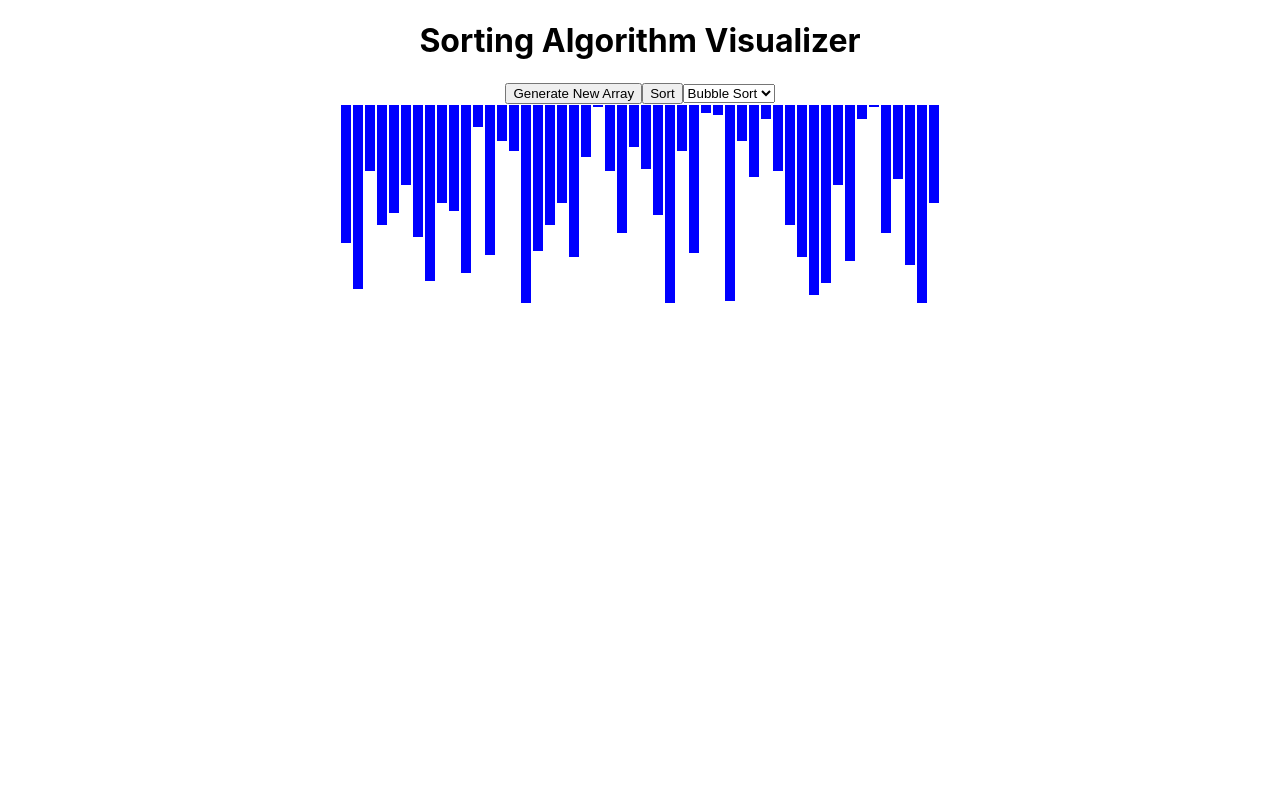
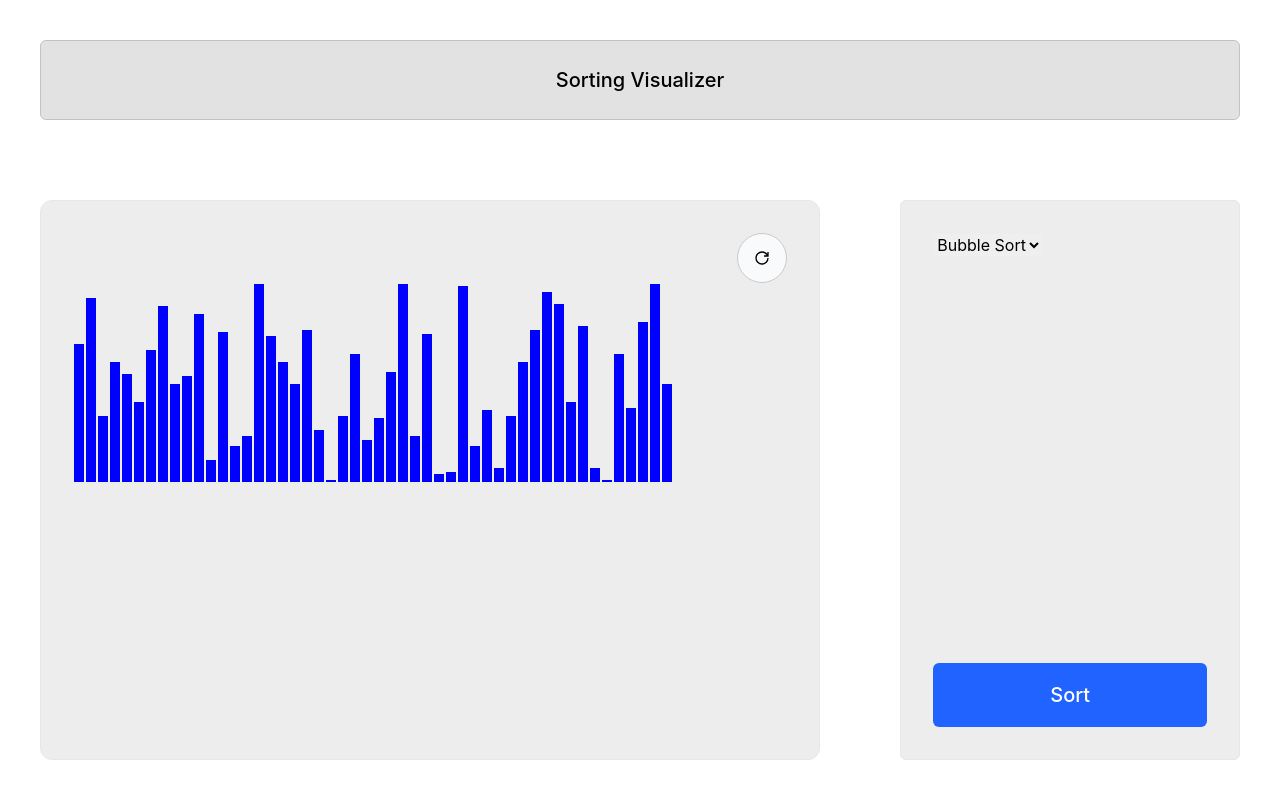
Before and after one commit to thekarandeveloper/Sorting-Visualizer, a React (Create React App) app in the folder client/: page / in a window 1280 px wide. Built offline with nearby package versions, Linux system fonts and the light colour scheme.

Commit message:
layout-intiialized

```diff
--- a/client/package.json
+++ b/client/package.json
@@ -9,6 +9,7 @@
     "axios": "^1.7.2",
     "react": "^18.3.1",
     "react-dom": "^18.3.1",
+    "react-icons": "^5.3.0",
     "react-scripts": "5.0.1",
     "web-vitals": "^2.1.4"
   },
@@ -35,5 +36,8 @@
       "last 1 firefox version",
       "last 1 safari version"
     ]
+  },
+  "devDependencies": {
+    "tailwindcss": "^3.4.10"
   }
 }
--- a/client/src/App.js
+++ b/client/src/App.js
@@ -1,9 +1,11 @@
-import logo from './logo.svg';
+// import logo from './logo.svg';
 import './App.css';
 import Visualizer from './components/Visualizer';
+import Navbar from './components/Navbar';
 function App() {
   return (
-    <div className="App">
+    <div className="h-[80vh]">
+    <Navbar></Navbar>
     <Visualizer />
   </div>
   );
--- /dev/null
+++ b/client/src/components/Navbar.js
@@ -0,0 +1,13 @@
+import React from 'react'
+
+function Navbar() {
+  return (
+    <section className='bg-[#e2e2e2] h-[10vh] flex justify-center items-center rounded-md border border-[#c2c2c2]'>
+
+    <div className='text-xl font-medium'>Sorting Visualizer</div>
+
+    </section>
+  )
+}
+
+export default Navbar
--- a/client/src/components/Visualizer.js
+++ b/client/src/components/Visualizer.js
@@ -1,6 +1,6 @@
 import React, { useState } from 'react';
 import { bubbleSort, quickSort } from '../utils/sortingAlgorithms';
-
+import { GrPowerReset } from "react-icons/gr";
 const Visualizer = () => {
     const generateRandomArray = (size) => {
         return Array.from({ length: size }, () => Math.floor(Math.random() * 100));
@@ -22,17 +22,13 @@ const Visualizer = () => {
   };
 
   return (
-    <div>
-      <h1>Sorting Algorithm Visualizer</h1>
-      <div>
-        <button onClick={() => setArray(generateRandomArray(50))} disabled={isSorting}>Generate New Array</button>
-        <button onClick={handleSort} disabled={isSorting}>Sort</button>
-        <select onChange={(e) => setAlgorithm(e.target.value)} value={algorithm} disabled={isSorting}>
-          <option value="bubble">Bubble Sort</option>
-          <option value="quick">Quick Sort</option>
-        </select>
-      </div>
-      <div style={{ display: 'flex', justifyContent: 'center' }}>
+    <div  className='flex w-full h-full'>
+
+     <section className='w-[70%] bg-[#ededed] p-8 border rounded-xl'>
+     <div className='w-full flex justify-end'>
+     <button className='border bg-slate-50 rounded-full p-4 border-[#c9c9c9]' onClick={() => setArray(generateRandomArray(50))} disabled={isSorting}><GrPowerReset /></button>
+     </div>
+
         {array.map((value, index) => (
           <div
             key={index}
@@ -45,7 +41,26 @@ const Visualizer = () => {
             }}
           />
         ))}
+        <div>
+
       </div>
+      </section>
+      <section className='flex flex-col w-[30%] bg-[#ededed] p-8 border rounded-md justify-between items-center'>
+
+
+        <div className='w-full'>
+        <select onChange={(e) => setAlgorithm(e.target.value)} value={algorithm} disabled={isSorting}>
+          <option value="bubble">Bubble Sort</option>
+          <option value="quick">Quick Sort</option>
+        </select>
+        </div>
+
+        <div className='bottom-0 w-full h-16'>
+        <button className='rounded-md w-[100%] bg-[#2063ff] text-white h-full text-xl font-medium' onClick={handleSort} disabled={isSorting}>Sort</button>
+        </div>
+
+      </section>
+
     </div>
   );
 };
--- /dev/null
+++ b/client/src/components/controller.js
@@ -0,0 +1,9 @@
+import React from 'react'
+
+function controller({}) {
+  return (
+    <div>controller</div>
+  )
+}
+
+export default controller
--- a/client/src/index.css
+++ b/client/src/index.css
@@ -1,3 +1,6 @@
+@tailwind base;
+@tailwind components;
+@tailwind utilities;
 body {
   margin: 0;
   font-family: -apple-system, BlinkMacSystemFont, 'Segoe UI', 'Roboto', 'Oxygen',
@@ -11,3 +14,6 @@ code {
   font-family: source-code-pro, Menlo, Monaco, Consolas, 'Courier New',
     monospace;
 }
+section{
+  margin: 40px;
+}
--- /dev/null
+++ b/client/tailwind.config.js
@@ -0,0 +1,8 @@
+/** @type {import('tailwindcss').Config} */
+module.exports = {
+  content: ["./src/**/*.{html,js}"],
+  theme: {
+    extend: {},
+  },
+  plugins: [],
+}
```
Also changed, not shown: client/src/logo.svg (deleted), 1 other file (tests, documents, lock files or other folders).
